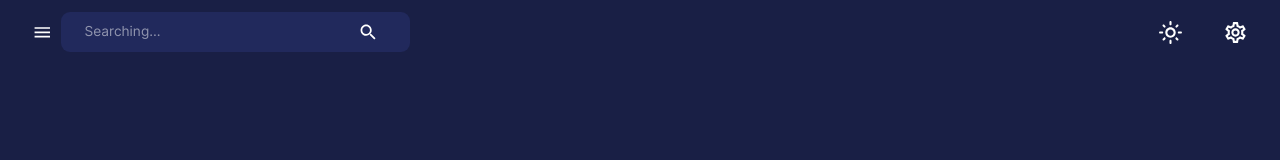
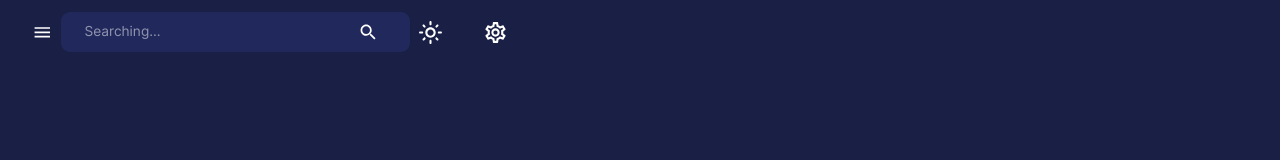
Before and after one commit to devphaseX/dashboard, a React (Vite) app in the folder client/: page /dashboard in a window 1280 px wide. Shown: the top 160 px of the page. Built offline with nearby package versions, Linux system fonts and the light colour scheme.

Commit message:
add the sidebar

```diff
--- a/client/src/components/Layout.tsx
+++ b/client/src/components/Layout.tsx
@@ -2,12 +2,36 @@ import { Outlet } from 'react-router-dom';
 import { Box, useMediaQuery } from '@mui/material';
 import { useSelector } from 'react-redux';
 import { NavBar } from './NavBar';
+import { useState } from 'react';
+import { Sidebar } from './Sidebar';
+
+interface SideBarMenuBase {
+  sideBarOpen: boolean;
+  setSideBarMode: (mode: boolean) => void;
+}
+
+interface ResolutionMode {
+  isMobileMode: boolean;
+}
 
 const Layout = () => {
+  const isNonMobileDevice = useMediaQuery('(min-width: 600px)');
+  const [menuOpen, setMenuMode] = useState(true);
+
   return (
-    <Box width="100vw" height="100vh">
+    <Box
+      display={isNonMobileDevice ? 'flex' : 'block'}
+      width="100vw"
+      height="100vh"
+    >
+      <Sidebar
+        isMobileMode={!isNonMobileDevice}
+        sideBarOpen={menuOpen}
+        setSideBarMode={setMenuMode}
+        drawerWidth="250px"
+      />
       <Box>
-        <NavBar />
+        <NavBar sideBarOpen={menuOpen} setSideBarMode={setMenuMode} />
         <Outlet />
       </Box>
     </Box>
@@ -15,3 +39,5 @@ const Layout = () => {
 };
 
 export { Layout };
+
+export type { SideBarMenuBase, ResolutionMode };
--- a/client/src/components/NavBar.tsx
+++ b/client/src/components/NavBar.tsx
@@ -11,7 +11,6 @@ import React from 'react';
 import {
   AppBar,
   IconButton,
-  Menu,
   Toolbar,
   useTheme,
   InputBase,
@@ -20,8 +19,11 @@ import { useDispatch } from 'react-redux';
 import { FlexBetween } from './FlexBetween';
 import type { ThemeStyle } from '../theme';
 import { setMode } from '../store/state/global';
+import type { SideBarMenuBase } from './Layout';
 
-const NavBar = () => {
+interface NavBarProps extends SideBarMenuBase {}
+
+const NavBar = ({}: NavBarProps) => {
   const theme = useTheme<ThemeStyle>();
   const dispatch = useDispatch();
   return (
--- /dev/null
+++ b/client/src/components/Sidebar.tsx
@@ -0,0 +1,43 @@
+import {
+  Box,
+  Divider,
+  Drawer,
+  IconButton,
+  List,
+  ListItem,
+  ListItemButton,
+  ListItemIcon,
+  ListItemText,
+  Typography,
+  useTheme,
+} from '@mui/material';
+
+import {
+  SettingsOutlined,
+  ChevronLeft,
+  ChevronRightOutlined,
+  HomeOutlined,
+  ShoppingCartCheckoutOutlined,
+  Groups2Outlined,
+  ReceiptLongOutlined,
+  PublicOffOutlined,
+  PointOfSaleOutlined,
+  TodayOutlined,
+  CalendarMonthOutlined,
+  AdminPanelSettingsOutlined,
+  TrendingUpOutlined,
+  PieChartOutline,
+} from '@mui/icons-material';
+
+import { useState, useEffect } from 'react';
+import { useLocation, useNavigate } from 'react-router-dom';
+import type { ResolutionMode, SideBarMenuBase } from './Layout';
+import { FlexBetween } from './FlexBetween';
+
+interface SidebarProps extends ResolutionMode, SideBarMenuBase {
+  drawerWidth: number | string;
+}
+
+const Sidebar = ({}: SidebarProps) => <div></div>;
+
+export { Sidebar };
```
